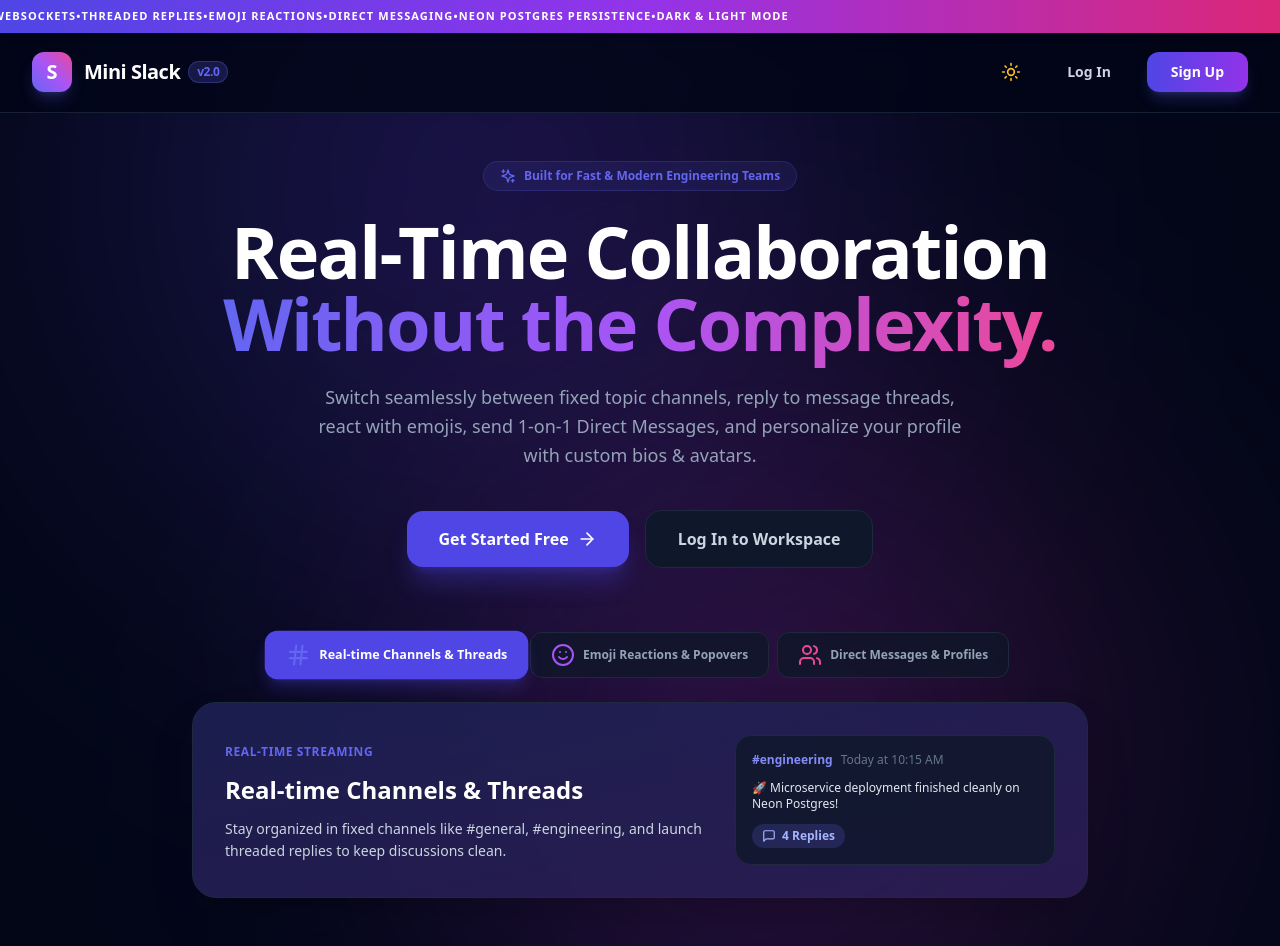
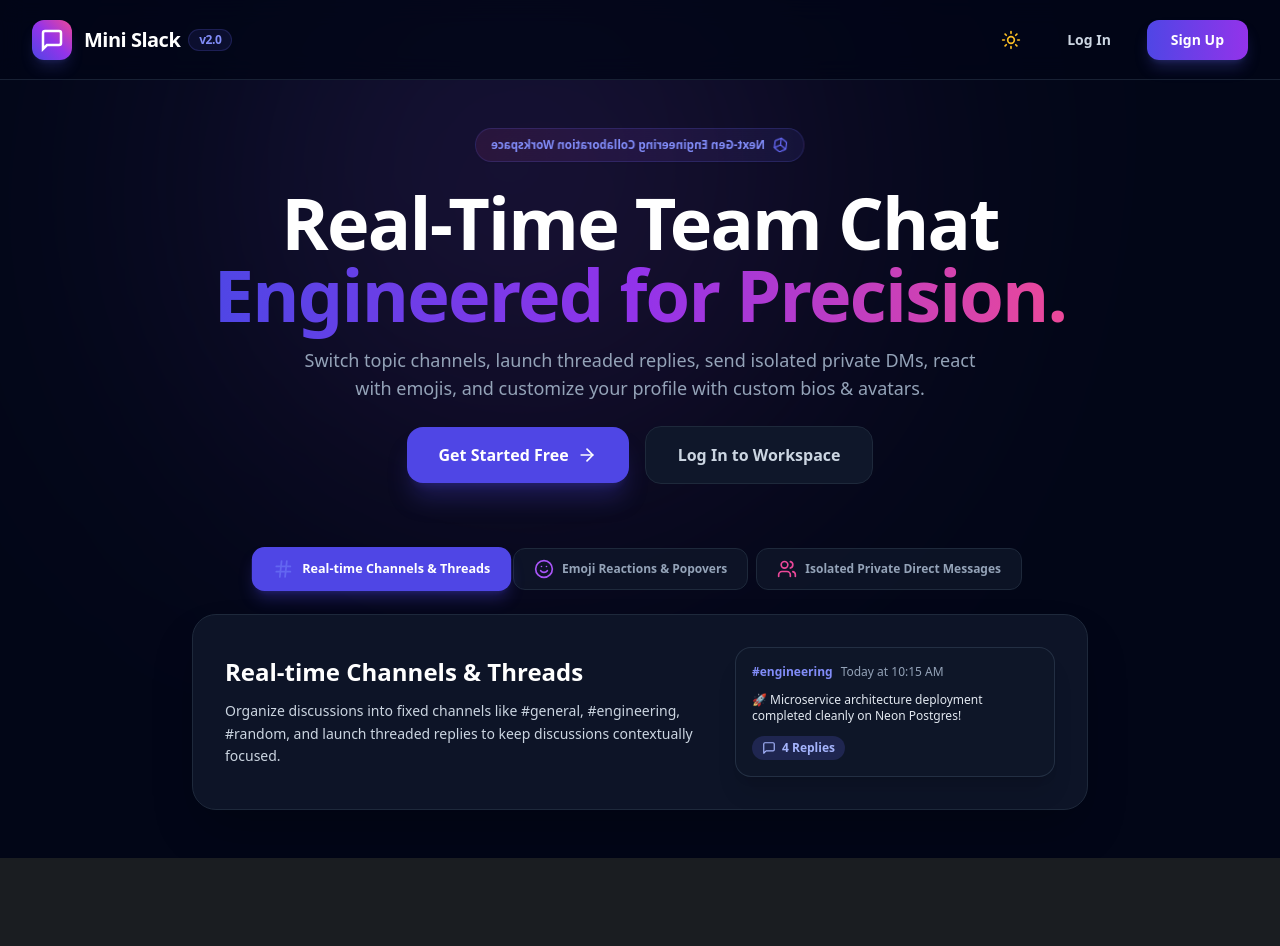
Before and after one commit to ShreyanshGiri08/Slack, a React (Vite) app in the folder frontend/: page / in a window 1280 px wide. After the commit the page ends 858 px from the top, so only its background shows below. Built offline with nearby package versions, Linux system fonts and the light colour scheme.

Commit message:
feat(landing): replace marquee banner with 3D rotating holographic component and soft theme

```diff
--- a/frontend/src/components/LandingPage.jsx
+++ b/frontend/src/components/LandingPage.jsx
@@ -1,10 +1,9 @@
 import React, { useState } from 'react';
 import { useAuth } from '../context/AuthContext';
 import { apiClient } from '../api/client';
-import { Sparkles, MessageSquare, Hash, Zap, Smile, ArrowRight, Sun, Moon, Users, Check, RefreshCw, Layers, ShieldCheck } from 'lucide-react';
+import { Sparkles, MessageSquare, Hash, Zap, Smile, ArrowRight, Sun, Moon, Users, RefreshCw, Layers, ShieldCheck, Box } from 'lucide-react';
 import { motion, AnimatePresence } from 'framer-motion';
 
-// Curated avatar styles for signup selection
 const AVATAR_OPTIONS = [
   'https://api.dicebear.com/7.x/bottts/svg?seed=Alex',
   'https://api.dicebear.com/7.x/bottts/svg?seed=Sarah',
@@ -17,10 +16,9 @@ const AVATAR_OPTIONS = [
 export const LandingPage = () => {
   const { setUser, theme, toggleTheme } = useAuth();
   const [showAuthModal, setShowAuthModal] = useState(false);
-  const [authMode, setAuthMode] = useState('login'); // 'login' or 'signup'
+  const [authMode, setAuthMode] = useState('login');
   const [activeTab, setActiveTab] = useState(0);
 
-  // Auth Form State
   const [username, setUsername] = useState('');
   const [password, setPassword] = useState('');
   const [displayName, setDisplayName] = useState('');
@@ -47,7 +45,6 @@ export const LandingPage = () => {
           display_name: displayName || username,
           bio
         });
-        // Update avatar url if custom chosen
         if (selectedAvatar) {
           await apiClient.patch(`/users/${res.data.id}`, { avatar_url: selectedAvatar });
           res.data.avatar_url = selectedAvatar;
@@ -69,21 +66,18 @@ export const LandingPage = () => {
     }
   };
 
-  // Interactive feature preview slides
   const featureSlides = [
     {
       title: "Real-time Channels & Threads",
-      desc: "Stay organized in fixed channels like #general, #engineering, and launch threaded replies to keep discussions clean.",
-      badge: "Real-time Streaming",
-      icon: <Hash className="w-6 h-6 text-indigo-500" />,
-      previewBg: "from-indigo-600/20 to-purple-600/20",
+      desc: "Organize discussions into fixed channels like #general, #engineering, #random, and launch threaded replies to keep discussions contextually focused.",
+      icon: <Hash className="w-5 h-5 text-indigo-500" />,
       content: (
-        <div className="space-y-3 p-4 bg-slate-900/80 rounded-2xl border border-slate-800 text-xs">
+        <div className="space-y-3 p-4 bg-slate-900/90 dark:bg-slate-900/90 border border-slate-700/60 rounded-2xl text-xs shadow-xl">
           <div className="flex items-center gap-2">
             <span className="font-bold text-indigo-400">#engineering</span>
-            <span className="text-slate-500">Today at 10:15 AM</span>
+            <span className="text-slate-400">Today at 10:15 AM</span>
           </div>
-          <p className="text-slate-200">🚀 Microservice deployment finished cleanly on Neon Postgres!</p>
+          <p className="text-slate-200">🚀 Microservice architecture deployment completed cleanly on Neon Postgres!</p>
           <div className="inline-flex items-center gap-1.5 px-2.5 py-1 rounded-full bg-indigo-500/20 text-indigo-300 font-semibold">
             <MessageSquare className="w-3.5 h-3.5" /> 4 Replies
           </div>
@@ -93,11 +87,9 @@ export const LandingPage = () => {
     {
       title: "Emoji Reactions & Popovers",
       desc: "Express feedback instantly with full emoji picker integration and aggregated reaction counters.",
-      badge: "Interactive Reactions",
-      icon: <Smile className="w-6 h-6 text-purple-500" />,
-      previewBg: "from-purple-600/20 to-pink-600/20",
+      icon: <Smile className="w-5 h-5 text-purple-500" />,
       content: (
-        <div className="p-4 bg-slate-900/80 rounded-2xl border border-slate-800 text-xs space-y-3">
+        <div className="p-4 bg-slate-900/90 border border-slate-700/60 rounded-2xl text-xs space-y-3 shadow-xl">
           <p className="text-slate-200">Should we ship v2.0 feature specs to staging tonight?</p>
           <div className="flex gap-2">
             <span className="px-2.5 py-1 rounded-full bg-indigo-500/20 border border-indigo-500/40 text-indigo-300 font-bold">🔥 8</span>
@@ -108,18 +100,16 @@ export const LandingPage = () => {
       )
     },
     {
-      title: "Direct Messages & Profiles",
-      desc: "Chat 1-on-1 directly with teammates, showcase your custom bio, and pick custom avatar designs.",
-      badge: "Private DMs",
-      icon: <Users className="w-6 h-6 text-pink-500" />,
-      previewBg: "from-pink-600/20 to-indigo-600/20",
+      title: "Isolated Private Direct Messages",
+      desc: "Chat 1-on-1 privately with team members without leaking into public channels.",
+      icon: <Users className="w-5 h-5 text-pink-500" />,
       content: (
-        <div className="p-4 bg-slate-900/80 rounded-2xl border border-slate-800 text-xs space-y-2">
+        <div className="p-4 bg-slate-900/90 border border-slate-700/60 rounded-2xl text-xs space-y-2 shadow-xl">
           <div className="flex items-center gap-3">
-            <div className="w-8 h-8 rounded-lg bg-indigo-600 flex items-center justify-center font-bold text-white">DM</div>
+            <div className="w-8 h-8 rounded-xl bg-gradient-to-tr from-indigo-500 to-purple-600 flex items-center justify-center font-bold text-white shadow-md">DM</div>
             <div>
-              <div className="font-bold text-white">Direct Chat with Alex Chen</div>
-              <div className="text-slate-400 text-[11px]">Online • Software Engineer</div>
+              <div className="font-bold text-white">Private Chat with Alex Chen</div>
+              <div className="text-slate-400 text-[11px]">Software Engineer • Online</div>
             </div>
           </div>
         </div>
@@ -129,47 +119,27 @@ export const LandingPage = () => {
 
   return (
     <div className={`min-h-screen w-full transition-colors duration-500 flex flex-col relative overflow-x-hidden ${
-      theme === 'dark' ? 'bg-slate-950 text-white' : 'bg-slate-50 text-slate-900'
+      theme === 'dark' ? 'bg-slate-950 text-white' : 'bg-slate-50 text-slate-800'
     }`}>
-      {/* 3D Animated Background Glow Orbs */}
+      {/* 3D Animated Floating Orbs */}
       <motion.div
-        animate={{ scale: [1, 1.2, 1], rotate: [0, 90, 0] }}
-        transition={{ duration: 15, repeat: Infinity, ease: 'easeInOut' }}
-        className="absolute top-[-100px] left-[15%] w-[600px] h-[600px] bg-gradient-to-tr from-indigo-600/30 to-purple-600/20 rounded-full blur-[140px] pointer-events-none"
-      />
-      <motion.div
-        animate={{ scale: [1.2, 1, 1.2], rotate: [90, 0, 90] }}
-        transition={{ duration: 18, repeat: Infinity, ease: 'easeInOut' }}
-        className="absolute bottom-[-100px] right-[15%] w-[600px] h-[600px] bg-gradient-to-tr from-purple-600/30 to-pink-600/20 rounded-full blur-[140px] pointer-events-none"
+        animate={{ scale: [1, 1.15, 1], rotate: [0, 180, 0] }}
+        transition={{ duration: 20, repeat: Infinity, ease: 'easeInOut' }}
+        className="absolute top-[-80px] left-[20%] w-[550px] h-[550px] bg-gradient-to-tr from-indigo-500/20 via-purple-500/15 to-pink-500/10 rounded-full blur-[130px] pointer-events-none"
       />
 
-      {/* Marquee Banner */}
-      <div className="w-full bg-gradient-to-r from-indigo-600 via-purple-600 to-pink-600 text-white text-[11px] font-bold tracking-widest uppercase py-2 overflow-hidden shadow-md z-30">
-        <div className="animate-marquee whitespace-nowrap flex gap-8 justify-around">
-          <span>⚡ REAL-TIME WEBSOCKETS</span>
-          <span>•</span>
-          <span>THREADED REPLIES</span>
-          <span>•</span>
-          <span>EMOJI REACTIONS</span>
-          <span>•</span>
-          <span>DIRECT MESSAGING</span>
-          <span>•</span>
-          <span>NEON POSTGRES PERSISTENCE</span>
-          <span>•</span>
-          <span>DARK & LIGHT MODE</span>
-        </div>
-      </div>
-
-      {/* Navigation Header */}
+      {/* Header */}
       <header className={`h-20 px-8 flex items-center justify-between z-20 border-b backdrop-blur-md transition-colors ${
         theme === 'dark' ? 'border-slate-800/80 bg-slate-950/80' : 'border-slate-200/80 bg-white/80'
       }`}>
         <div className="flex items-center gap-3">
-          <div className="w-10 h-10 rounded-xl bg-gradient-to-tr from-indigo-500 via-purple-500 to-pink-500 flex items-center justify-center font-black text-xl text-white shadow-lg shadow-indigo-500/25">
-            S
+          <div className="w-10 h-10 rounded-xl bg-gradient-to-tr from-indigo-600 via-purple-600 to-pink-500 flex items-center justify-center shadow-lg shadow-indigo-500/20">
+            <svg className="w-6 h-6 text-white" viewBox="0 0 24 24" fill="none" stroke="currentColor" strokeWidth="2.5">
+              <path d="M21 15a2 2 0 0 1-2 2H7l-4 4V5a2 2 0 0 1 2-2h14a2 2 0 0 1 2 2z" />
+            </svg>
           </div>
           <span className="font-extrabold text-xl tracking-tight flex items-center gap-2">
-            Mini Slack <span className="text-xs px-2 py-0.5 rounded-full bg-indigo-500/20 text-indigo-500 font-semibold border border-indigo-500/30">v2.0</span>
+            Mini Slack <span className="text-xs px-2.5 py-0.5 rounded-full bg-indigo-500/10 text-indigo-600 dark:text-indigo-400 font-bold border border-indigo-500/20">v2.0</span>
           </span>
         </div>
 
@@ -179,7 +149,7 @@ export const LandingPage = () => {
             className={`p-2.5 rounded-xl transition-all ${
               theme === 'dark' ? 'text-amber-400 hover:bg-slate-800' : 'text-indigo-600 hover:bg-slate-200'
             }`}
-            title="Toggle Light / Dark Mode"
+            title="Toggle Light / Dark Theme Mode"
           >
             {theme === 'dark' ? <Sun className="w-5 h-5" /> : <Moon className="w-5 h-5" />}
           </button>
@@ -200,35 +170,34 @@ export const LandingPage = () => {
         </div>
       </header>
 
-      {/* Hero Section */}
+      {/* Hero Body */}
       <main className="flex-1 flex flex-col items-center justify-center px-6 py-12 text-center z-10 max-w-6xl mx-auto w-full">
+        {/* 3D Rotating Badge */}
         <motion.div
-          initial={{ opacity: 0, y: 30 }}
-          animate={{ opacity: 1, y: 0 }}
-          transition={{ duration: 0.7 }}
-          className="space-y-6 max-w-4xl"
+          animate={{ rotateY: [0, 360] }}
+          transition={{ duration: 12, repeat: Infinity, ease: "linear" }}
+          className="inline-flex items-center gap-2 px-4 py-2 rounded-full bg-gradient-to-r from-indigo-500/10 via-purple-500/10 to-pink-500/10 border border-indigo-500/20 text-indigo-600 dark:text-indigo-400 text-xs font-bold shadow-sm mb-6"
         >
-          <div className="inline-flex items-center gap-2 px-4 py-1.5 rounded-full bg-indigo-500/10 border border-indigo-500/20 text-indigo-500 text-xs font-bold">
-            <Sparkles className="w-4 h-4" /> Built for Fast & Modern Engineering Teams
-          </div>
+          <Box className="w-4 h-4 text-indigo-500 animate-spin" /> Next-Gen Engineering Collaboration Workspace
+        </motion.div>
 
-          <h1 className="text-5xl md:text-7xl font-black tracking-tight leading-tight">
-            Real-Time Collaboration <br />
-            <span className="text-transparent bg-clip-text bg-gradient-to-r from-indigo-500 via-purple-500 to-pink-500">
-              Without the Complexity.
+        <h1 className="text-5xl md:text-7xl font-black tracking-tight leading-tight max-w-4xl">
+          Real-Time Team Chat <br />
+          <span className="text-transparent bg-clip-text bg-gradient-to-r from-indigo-600 via-purple-600 to-pink-500">
+            Engineered for Precision.
           </span>
         </h1>
 
-          <p className={`max-w-2xl mx-auto text-lg leading-relaxed ${
+        <p className={`max-w-2xl mx-auto text-base md:text-lg leading-relaxed mt-4 ${
           theme === 'dark' ? 'text-slate-400' : 'text-slate-600'
         }`}>
-            Switch seamlessly between fixed topic channels, reply to message threads, react with emojis, send 1-on-1 Direct Messages, and personalize your profile with custom bios & avatars.
+          Switch topic channels, launch threaded replies, send isolated private DMs, react with emojis, and customize your profile with custom bios & avatars.
         </p>
 
-          <div className="pt-4 flex flex-col sm:flex-row items-center justify-center gap-4">
+        <div className="pt-6 flex flex-col sm:flex-row items-center justify-center gap-4">
           <button
             onClick={() => { setAuthMode('signup'); setShowAuthModal(true); }}
-              className="w-full sm:w-auto px-8 py-4 rounded-2xl bg-indigo-600 hover:bg-indigo-500 text-white font-bold text-base shadow-xl shadow-indigo-600/30 flex items-center justify-center gap-2 group transition-all"
+            className="w-full sm:w-auto px-8 py-4 rounded-2xl bg-indigo-600 hover:bg-indigo-500 text-white font-bold text-base shadow-xl shadow-indigo-600/25 flex items-center justify-center gap-2 group transition-all"
           >
             <span>Get Started Free</span>
             <ArrowRight className="w-5 h-5 group-hover:translate-x-1 transition-transform" />
@@ -236,17 +205,16 @@ export const LandingPage = () => {
           <button
             onClick={() => { setAuthMode('login'); setShowAuthModal(true); }}
             className={`w-full sm:w-auto px-8 py-4 rounded-2xl border font-bold text-base transition-colors ${
-                theme === 'dark' ? 'bg-slate-900 border-slate-800 text-slate-300 hover:bg-slate-800' : 'bg-white border-slate-300 text-slate-700 hover:bg-slate-100'
+              theme === 'dark' ? 'bg-slate-900 border-slate-800 text-slate-300 hover:bg-slate-800' : 'bg-white border-slate-200 text-slate-700 hover:bg-slate-100 shadow-sm'
             }`}
           >
             Log In to Workspace
           </button>
         </div>
-        </motion.div>
 
-        {/* Interactive Sliding Showcase Tabs */}
+        {/* 3D Tilted Feature Showcase Card */}
         <div className="mt-16 w-full max-w-4xl">
-          <div className="flex justify-center gap-2 mb-6">
+          <div className="flex justify-center gap-2 mb-6 flex-wrap">
             {featureSlides.map((slide, idx) => (
               <button
                 key={idx}
@@ -256,7 +224,7 @@ export const LandingPage = () => {
                     ? 'bg-indigo-600 text-white shadow-lg shadow-indigo-600/30 scale-105'
                     : theme === 'dark'
                     ? 'bg-slate-900/80 text-slate-400 hover:text-white border border-slate-800'
-                    : 'bg-white text-slate-600 hover:text-slate-900 border border-slate-200'
+                    : 'bg-white text-slate-600 hover:text-slate-900 border border-slate-200 shadow-sm'
                 }`}
               >
                 {slide.icon}
@@ -268,19 +236,16 @@ export const LandingPage = () => {
           <AnimatePresence mode="wait">
             <motion.div
               key={activeTab}
-              initial={{ opacity: 0, x: 20 }}
-              animate={{ opacity: 1, x: 0 }}
-              exit={{ opacity: 0, x: -20 }}
+              initial={{ opacity: 0, scale: 0.98, y: 10 }}
+              animate={{ opacity: 1, scale: 1, y: 0 }}
+              exit={{ opacity: 0, scale: 0.98, y: -10 }}
               transition={{ duration: 0.3 }}
-              className={`p-8 rounded-3xl border shadow-2xl text-left bg-gradient-to-br ${featureSlides[activeTab].previewBg} ${
-                theme === 'dark' ? 'bg-slate-900/90 border-slate-800' : 'bg-white/90 border-slate-200'
+              className={`p-8 rounded-3xl border shadow-2xl text-left ${
+                theme === 'dark' ? 'bg-slate-900/90 border-slate-800 text-white' : 'bg-white border-slate-200 text-slate-800 shadow-xl'
               }`}
             >
               <div className="flex flex-col md:flex-row items-center justify-between gap-6">
                 <div className="space-y-3 flex-1">
-                  <span className="text-xs font-bold uppercase tracking-wider text-indigo-500">
-                    {featureSlides[activeTab].badge}
-                  </span>
                   <h3 className="text-2xl font-bold">{featureSlides[activeTab].title}</h3>
                   <p className={`text-sm leading-relaxed ${theme === 'dark' ? 'text-slate-300' : 'text-slate-600'}`}>
                     {featureSlides[activeTab].desc}
@@ -295,7 +260,7 @@ export const LandingPage = () => {
         </div>
       </main>
 
-      {/* Auth Modal with Avatar Selector */}
+      {/* Auth Modal */}
       <AnimatePresence>
         {showAuthModal && (
           <div className="fixed inset-0 z-50 flex items-center justify-center p-4 bg-black/70 backdrop-blur-md">
@@ -335,7 +300,6 @@ export const LandingPage = () => {
               )}
 
               <form onSubmit={handleAuthSubmit} className="space-y-4">
-                {/* Signup Avatar Selector */}
                 {authMode === 'signup' && (
                   <div>
                     <label className="block text-xs font-semibold text-slate-500 dark:text-slate-400 mb-2">
```
Lines whose indentation alone changed are shown as unchanged.
